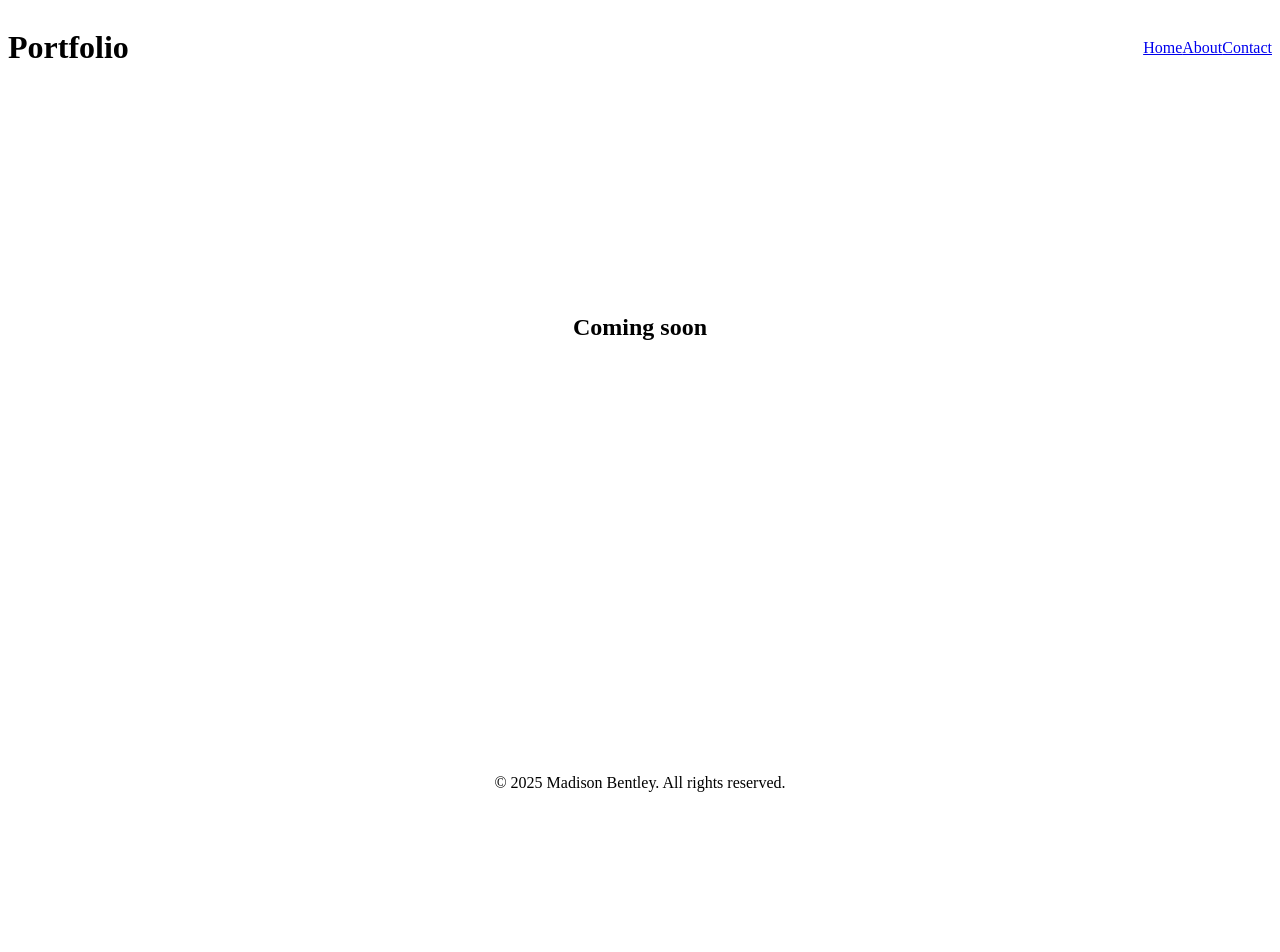
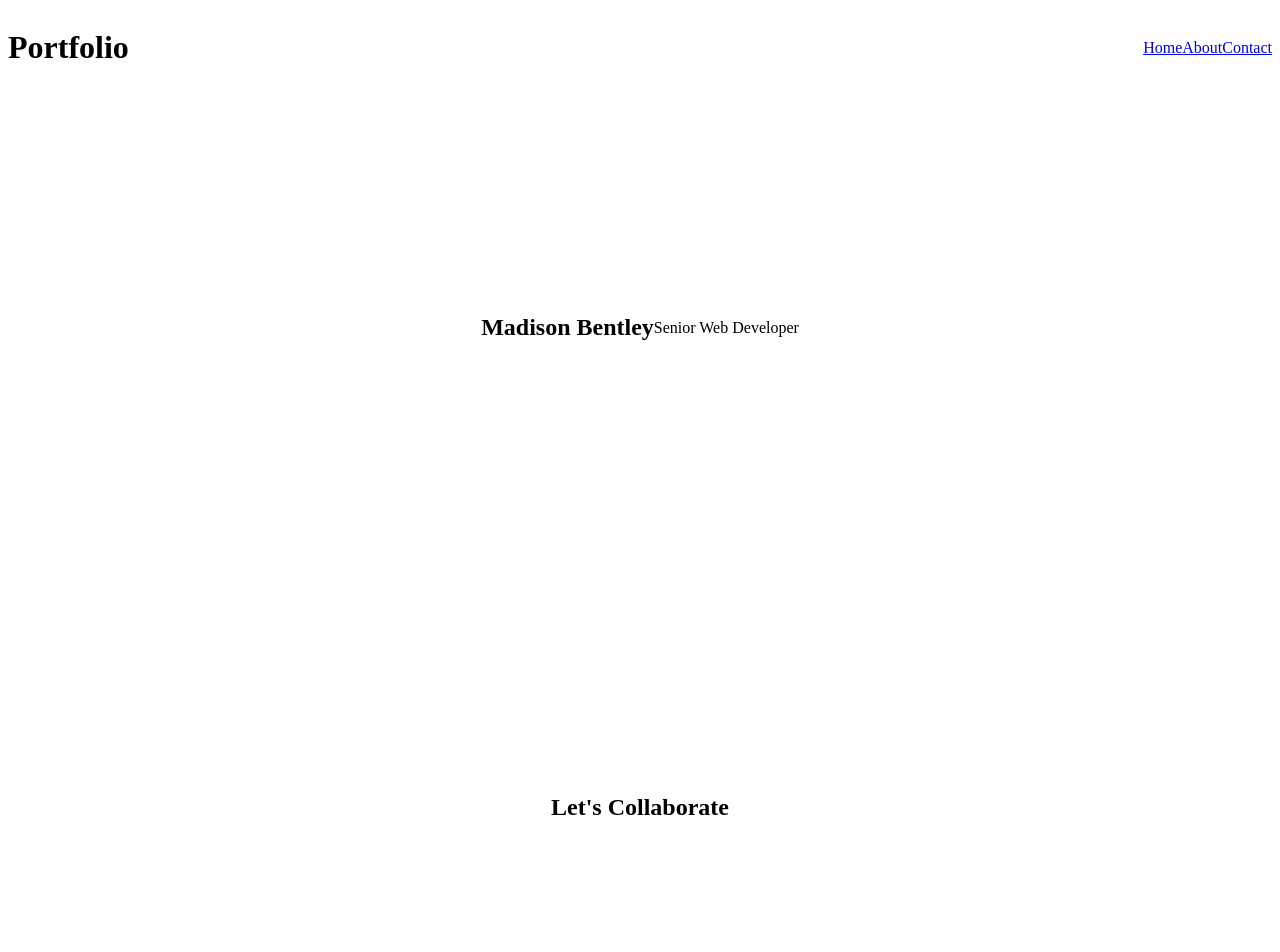
Before and after one commit to MadiBentl/MadiBentl.github.io, a Next.js app: page / in a window 1280 px wide. Shown: the top 952 px of the page. Before the commit the page ends 808 px from the top, so only its background shows below. Built offline with nearby package versions, Linux system fonts and the light colour scheme.

Commit message:
create 2x new components

```diff
--- a/app/page.tsx
+++ b/app/page.tsx
@@ -1,13 +1,15 @@
 import Header from "@/components/Header";
 import Footer from "@/components/Footer";
-import ComingSoon from "@/components/ComingSoon";
+import HeroBanner from "@/components/HeroBanner";
+import SocialMedia from "@/components/SocialMedia";
 
 export default function Home() {
   return (
     <>
       <Header />
       <main>
-        <ComingSoon />
+        <HeroBanner />
+        <SocialMedia />
       </main>
       <Footer />
     </>
--- /dev/null
+++ b/components/HeroBanner.tsx
@@ -0,0 +1,8 @@
+export default function HeroBanner() {
+  return (
+    <div className="flex justify-center items-center min-h-[60vh] p-8">
+      <h2 className="text-5xl font-bold text-gray-800 text-center">Madison Bentley</h2>
+      <p className="text-2xl text-center">Senior Web Developer</p>
+    </div>
+  );
+}
--- /dev/null
+++ b/components/SocialMedia.tsx
@@ -0,0 +1,24 @@
+export default function SocialMedia() {
+    const socialMedias = [
+        {
+            "name": "github",
+            "icon": "",
+            "link": ""
+        },
+        {
+            "name": "linkedIn",
+            "icon": "",
+            "link": ""
+        },
+        {
+            "name": "email",
+            "icon": "",
+            "link": ""
+        },
+    ]
+  return (
+    <div className="flex justify-center items-center min-h-[60vh] p-8">
+      <h2 className="text-4xl font-bold text-gray-800 text-center">Let's Collaborate</h2>
+    </div>
+  );
+}
```
